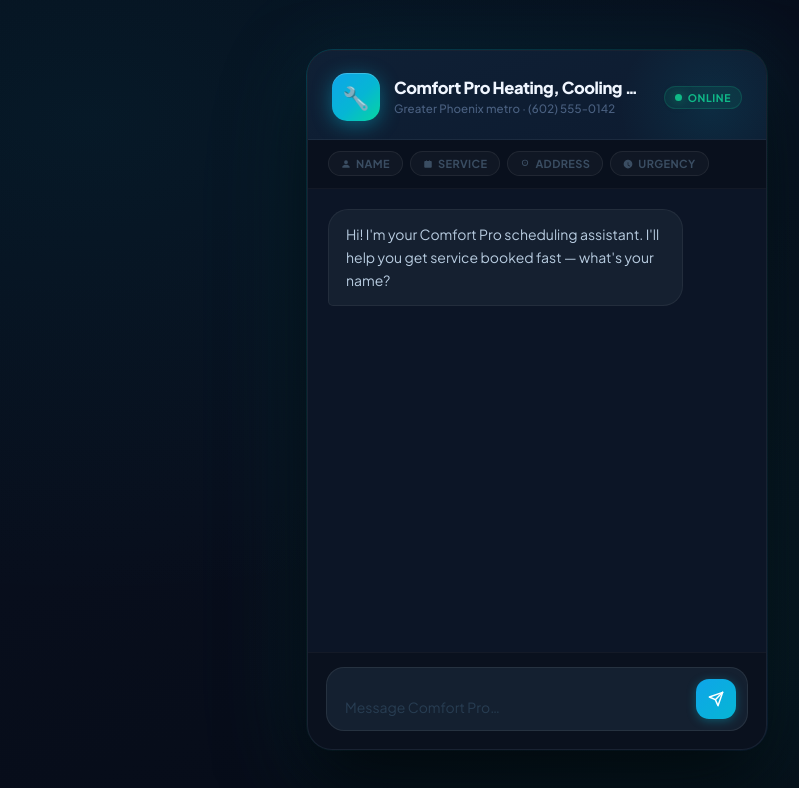
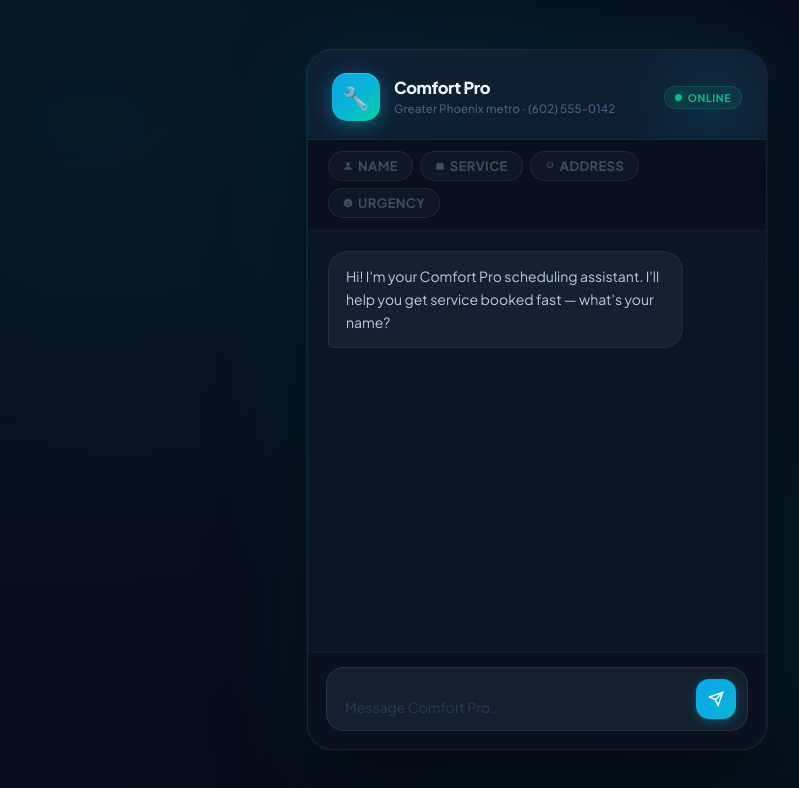
Before and after one commit to adrianguerreroclan-design/lead-assistant, a website: page public/index.html in a window 1280 px wide. Shown: the whole page, without its empty margins (103-902 px from the left). Drawn offline with Linux system fonts and the light colour scheme.

Commit message:
UI tweaks: shorten header name, larger qual chips
- Header h1: "Comfort Pro Heating, Cooling & Plumbing" → "Comfort Pro"
- Chips: font-size 11px → 13px, padding 5px 12px → 6px 14px

Co-Authored-By: Claude Sonnet 4.6 <noreply@anthropic.com>

```diff
--- a/public/index.html
+++ b/public/index.html
@@ -159,9 +159,9 @@
       display: flex;
       align-items: center;
       gap: 5px;
-      padding: 5px 12px;
+      padding: 6px 14px;
       border-radius: 999px;
-      font-size: 11px;
+      font-size: 13px;
       font-weight: 700;
       letter-spacing: 0.4px;
       text-transform: uppercase;
@@ -352,7 +352,7 @@
     <div class="header">
       <div class="logo-icon">🔧</div>
       <div class="header-content">
-        <h1>Comfort Pro Heating, Cooling &amp; Plumbing</h1>
+        <h1>Comfort Pro</h1>
         <p>Greater Phoenix metro · (602) 555-0142</p>
       </div>
       <div class="status-badge">
```
